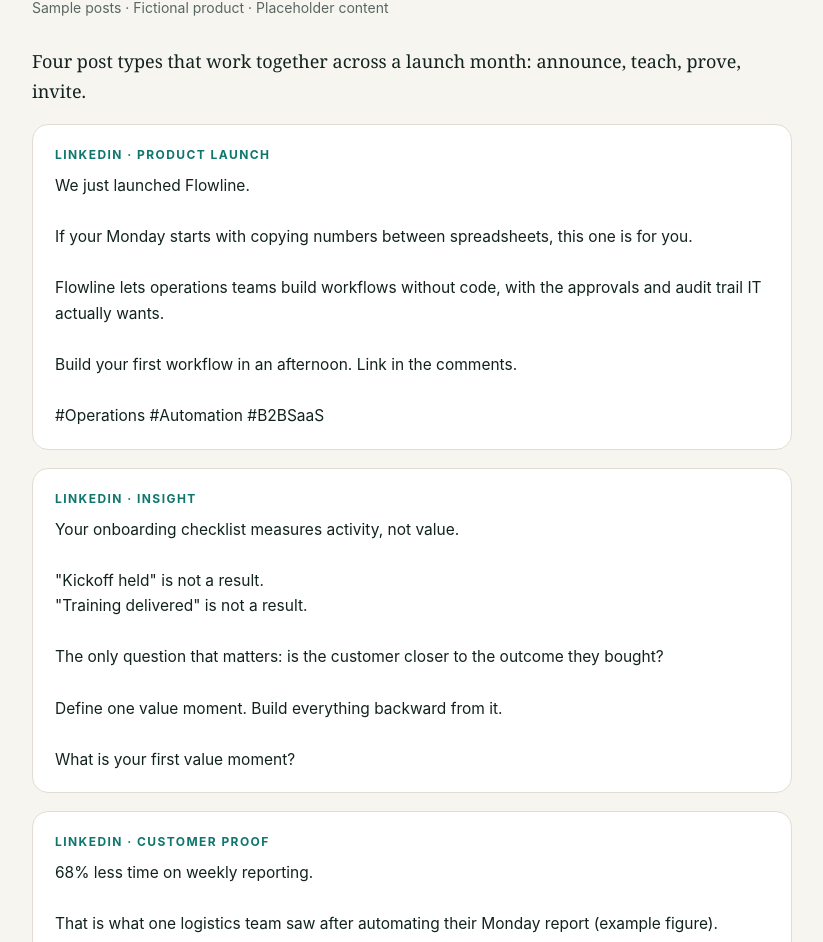
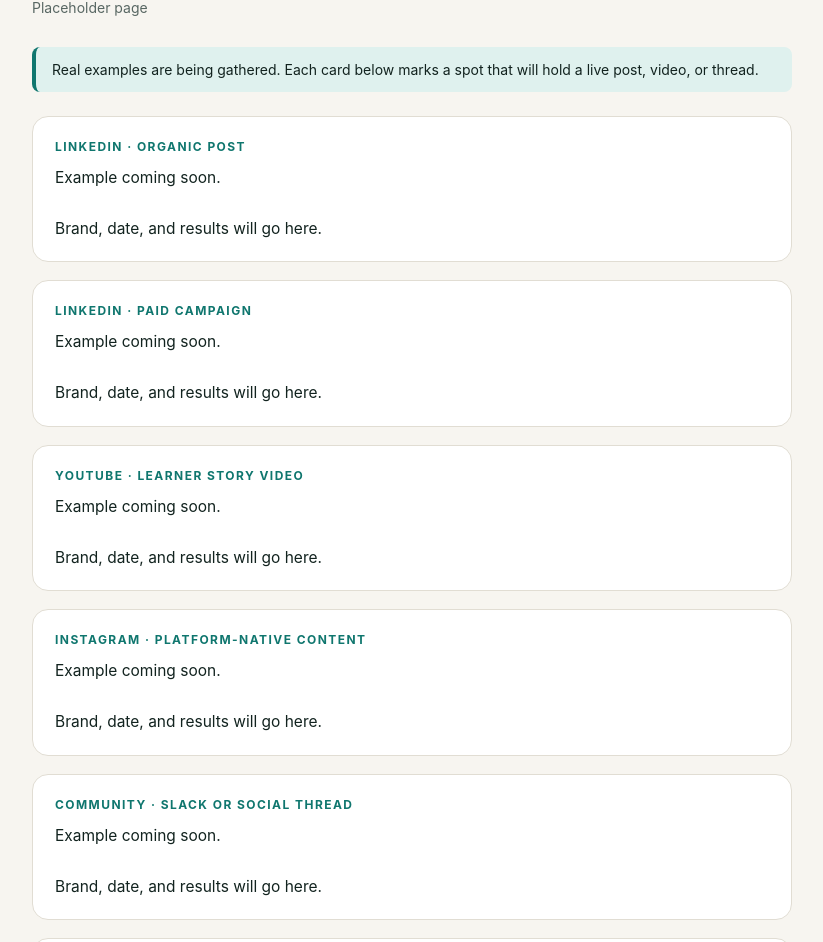
Before and after one commit to baileyhopp/portfolio, a plain HTML site: page work/social-posts.html in a window 1280 px wide. Shown: the part 258-1200 px from the top of the page, without its empty margins (228-1051 px from the left). Drawn offline with Linux system fonts and the light colour scheme.

Commit message:
Update social-posts.html

```diff
--- a/work/social-posts.html
+++ b/work/social-posts.html
@@ -3,7 +3,7 @@
 <head>
 <meta charset="utf-8">
 <meta name="viewport" content="width=device-width, initial-scale=1">
-<title>Social Posts | Bailey Hopp</title>
+<title>Live Post Examples | Bailey Hopp</title>
 <link rel="stylesheet" href="../assets/style.css">
 </head>
 <body>
@@ -11,68 +11,35 @@
 <main class="wrap">
 <article>
   <a class="back" href="../index.html#work">&larr; Back to work</a>
-  <div><span class="tag">Social media</span></div>
-  <h1>LinkedIn and X post series</h1>
-  <div class="meta">Sample posts &middot; Fictional product &middot; Placeholder content</div>
+  <div><span class="tag">Coming soon</span></div>
+  <h1>Live post examples</h1>
+  <div class="meta">Placeholder page</div>
 
-  <p>Four post types that work together across a launch month: announce, teach, prove, invite.</p>
+  <div class="notice">Real examples are being gathered. Each card below marks a spot that will hold a live post, video, or thread.</div>
 
-  <div class="social"><span class="tag">LinkedIn &middot; Product launch</span>We just launched Flowline.
+  <div class="social"><span class="tag">LinkedIn &middot; Organic post</span>Example coming soon.
 
-If your Monday starts with copying numbers between spreadsheets, this one is for you.
+Brand, date, and results will go here.</div>
 
-Flowline lets operations teams build workflows without code, with the approvals and audit trail IT actually wants.
+  <div class="social"><span class="tag">LinkedIn &middot; Paid campaign</span>Example coming soon.
 
-Build your first workflow in an afternoon. Link in the comments.
+Brand, date, and results will go here.</div>
 
-#Operations #Automation #B2BSaaS</div>
+  <div class="social"><span class="tag">YouTube &middot; Learner story video</span>Example coming soon.
 
-  <div class="social"><span class="tag">LinkedIn &middot; Insight</span>Your onboarding checklist measures activity, not value.
+Brand, date, and results will go here.</div>
 
-"Kickoff held" is not a result.
-"Training delivered" is not a result.
+  <div class="social"><span class="tag">Instagram &middot; Platform-native content</span>Example coming soon.
 
-The only question that matters: is the customer closer to the outcome they bought?
+Brand, date, and results will go here.</div>
 
-Define one value moment. Build everything backward from it.
+  <div class="social"><span class="tag">Community &middot; Slack or social thread</span>Example coming soon.
 
-What is your first value moment?</div>
+Brand, date, and results will go here.</div>
 
-  <div class="social"><span class="tag">LinkedIn &middot; Customer proof</span>68% less time on weekly reporting.
+  <div class="social"><span class="tag">Email &middot; Newsletter issue</span>Example coming soon.
 
-That is what one logistics team saw after automating their Monday report (example figure).
-
-Before: 7.5 hours of pulling, reconciling and emailing.
-After: a finished report waiting at 7 a.m.
-
-Read the full story, linked below.</div>
-
-  <div class="social"><span class="tag">X &middot; Short insight</span>Most "data problems" are handoff problems.
-
-Fix the handoff, and half the dashboard arguments disappear.</div>
-
-  <div class="social"><span class="tag">X &middot; Thread opener</span>5 reports every ops leader should automate first (and why):
-
-1/ Weekly performance summary
-Start here. Highest hours, lowest risk.
-
-A thread:</div>
-
-  <div class="social"><span class="tag">LinkedIn &middot; Event invite</span>Join us on December 10 for a 30-minute live build.
-
-We will take one real approval process from whiteboard to working workflow, and you can ask questions as we go.
-
-Save your seat in the comments.</div>
-
-  <h2>Approach</h2>
-  <ul>
-    <li>One idea per post, with a hook in the first line.</li>
-    <li>Native formats: no link in the first line of LinkedIn posts, links moved to comments.</li>
-    <li>Each post reuses material from the blog, case study or whitepaper.</li>
-  </ul>
-
-  <h2>Skills shown</h2>
-  <p>Hook writing, platform-native formatting, content repurposing, campaign sequencing.</p>
+Brand, date, and results will go here.</div>
 </article>
 </main>
 <footer><div class="wrap">&copy; 2026 Bailey Hopp</div></footer>
```
